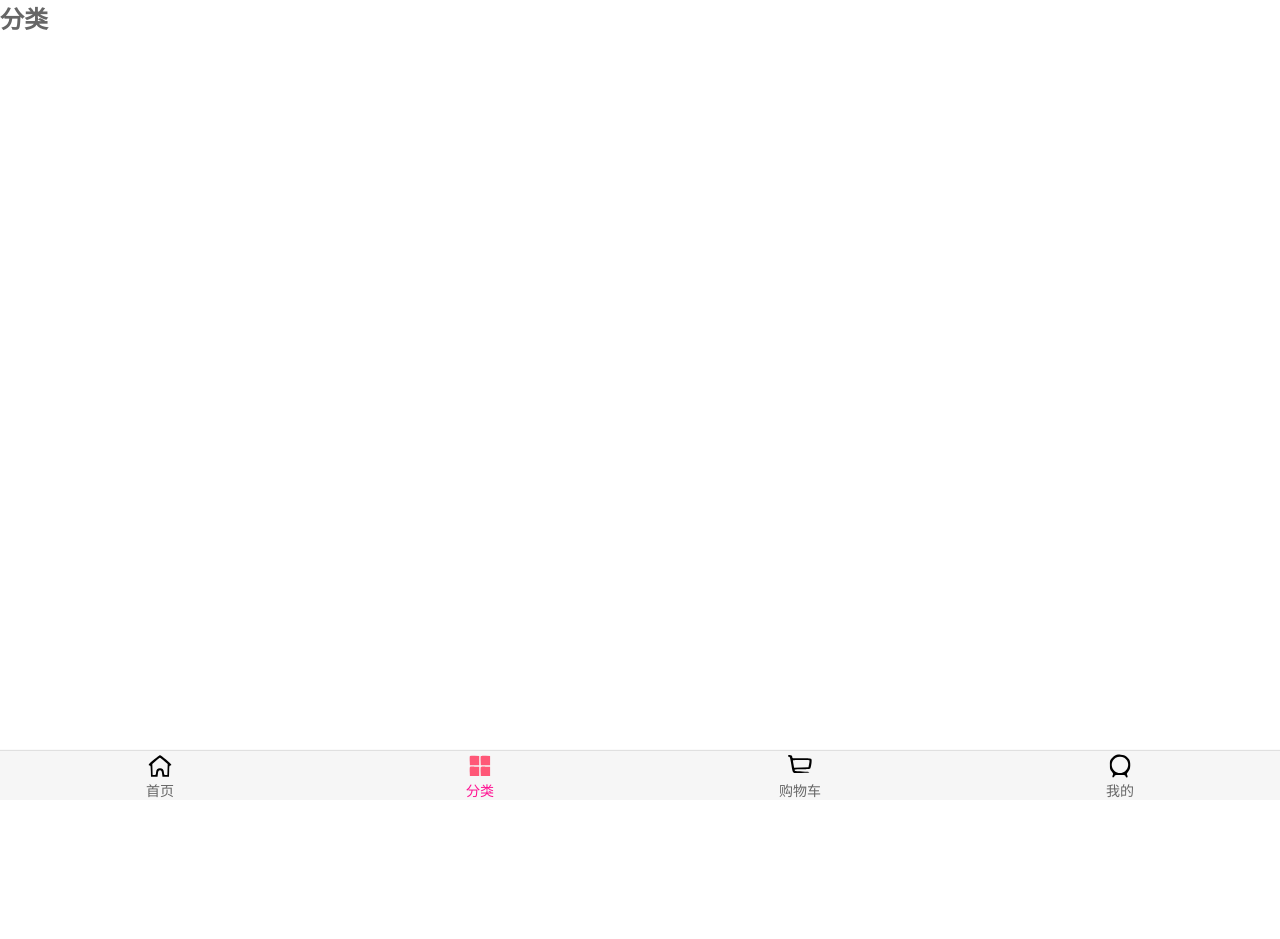
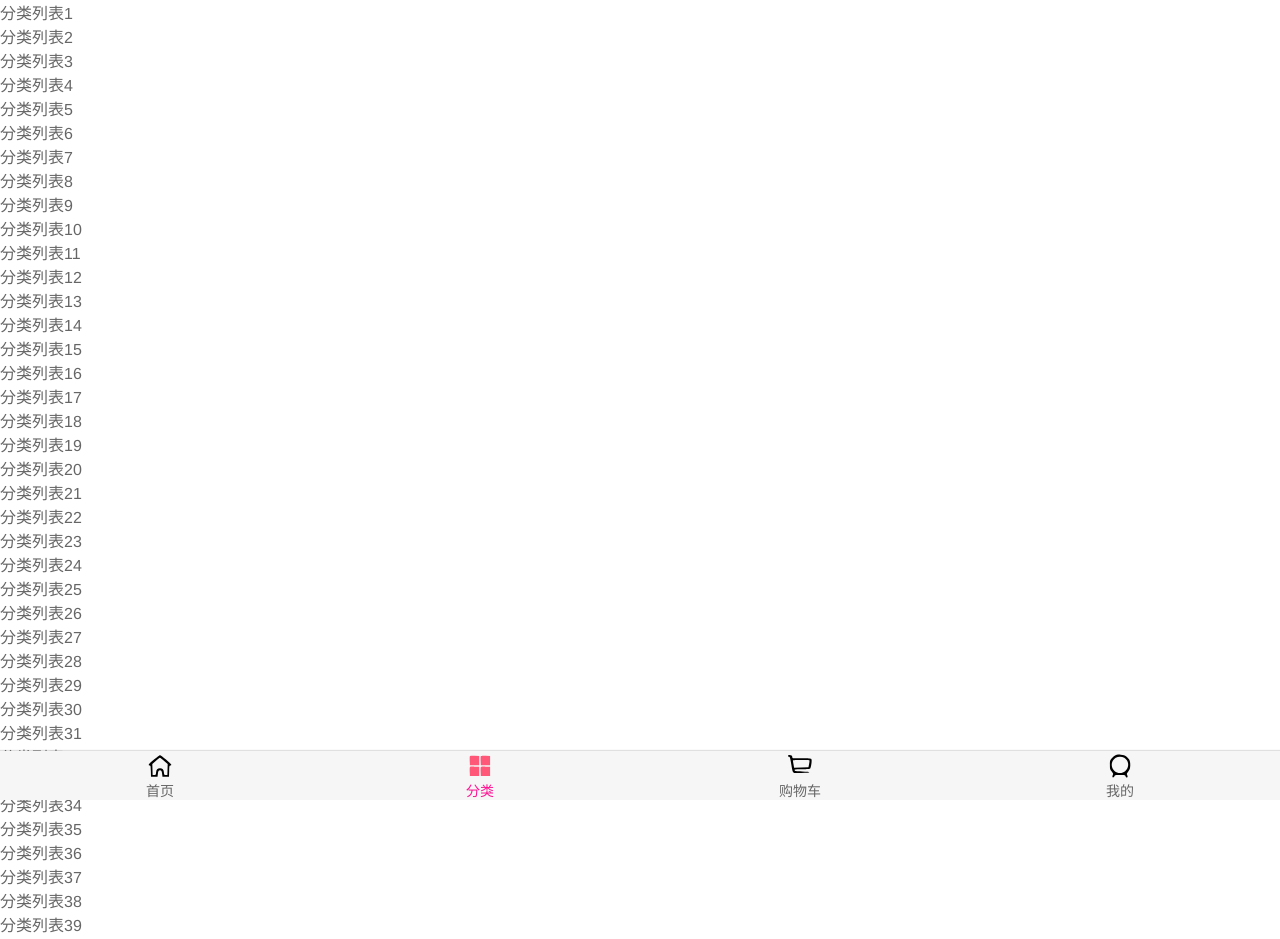
Before and after one commit to 925213723/supermall, a Vue app: page /category in a window 1280 px wide. Shown: the top 939 px of the page. Before the commit the page ends 800 px from the top, so only its background shows below. Built offline with nearby package versions, Linux system fonts and the light colour scheme.

Commit message:
'轮播图未完'

```diff
--- a/package.json
+++ b/package.json
@@ -8,6 +8,7 @@
     "lint": "vue-cli-service lint"
   },
   "dependencies": {
+    "axios": "^0.19.1",
     "core-js": "^3.4.4",
     "vue": "^2.6.10",
     "vue-router": "^3.1.3",
--- /dev/null
+++ b/src/components/common/nvabar/NvaBar.vue
@@ -0,0 +1,29 @@
+<template>
+  <div class="nav-bar">
+    <div class="left"><slot name="left"></slot></div>
+    <div class="center"><slot name="center"></slot></div>
+    <div class="right"><slot name="right"></slot></div>
+  </div>
+</template>
+
+<script>
+export default {
+  name: 'NvaBar'
+}
+</script>
+
+<style scoped>
+  .nav-bar{
+    display: flex;
+    line-height: 44px;
+    height: 44px;
+    text-align: center;
+    box-shadow: 0 1px 1px rgba(100, 100, 100, 0.2);
+  }
+  .left,.right{
+    width: 60px;
+  }
+  .center{
+    flex: 1;
+  }
+</style>
--- /dev/null
+++ b/src/network/home.js
@@ -0,0 +1,6 @@
+import { request } from './request'
+export function getHomeMultidata() {
+  return request({
+    url: '/home/multidata'
+  })
+}
--- /dev/null
+++ b/src/network/request.js
@@ -0,0 +1,27 @@
+import axios from 'axios'
+
+export function request(config) {
+  // 1.创建axios的实例
+  const instance = axios.create({
+    baseURL: 'http://123.207.32.32:8000',
+    timeout: 5000
+  })
+
+  // 2.axios的拦截器
+  // 2.1.请求拦截的作用
+  instance.interceptors.request.use(config => {
+    return config
+  }, err => {
+     console.log(err)
+  })
+
+  // 2.2.响应拦截
+  instance.interceptors.response.use(res => {
+    return res.data
+  }, err => {
+    console.log(err)
+  })
+
+  // 3.发送真正的网络请求
+  return instance(config)
+}
--- a/src/views/category/Category.vue
+++ b/src/views/category/Category.vue
@@ -1,5 +1,305 @@
 <template>
-  <h2>分类</h2>
+  <ul>
+    <li>分类列表1</li>
+    <li>分类列表2</li>
+    <li>分类列表3</li>
+    <li>分类列表4</li>
+    <li>分类列表5</li>
+    <li>分类列表6</li>
+    <li>分类列表7</li>
+    <li>分类列表8</li>
+    <li>分类列表9</li>
+    <li>分类列表10</li>
+    <li>分类列表11</li>
+    <li>分类列表12</li>
+    <li>分类列表13</li>
+    <li>分类列表14</li>
+    <li>分类列表15</li>
+    <li>分类列表16</li>
+    <li>分类列表17</li>
+    <li>分类列表18</li>
+    <li>分类列表19</li>
+    <li>分类列表20</li>
+    <li>分类列表21</li>
+    <li>分类列表22</li>
+    <li>分类列表23</li>
+    <li>分类列表24</li>
+    <li>分类列表25</li>
+    <li>分类列表26</li>
+    <li>分类列表27</li>
+    <li>分类列表28</li>
+    <li>分类列表29</li>
+    <li>分类列表30</li>
+    <li>分类列表31</li>
+    <li>分类列表32</li>
+    <li>分类列表33</li>
+    <li>分类列表34</li>
+    <li>分类列表35</li>
+    <li>分类列表36</li>
+    <li>分类列表37</li>
+    <li>分类列表38</li>
+    <li>分类列表39</li>
+    <li>分类列表40</li>
+    <li>分类列表41</li>
+    <li>分类列表42</li>
+    <li>分类列表43</li>
+    <li>分类列表44</li>
+    <li>分类列表45</li>
+    <li>分类列表46</li>
+    <li>分类列表47</li>
+    <li>分类列表48</li>
+    <li>分类列表49</li>
+    <li>分类列表50</li>
+    <li>分类列表1</li>
+    <li>分类列表2</li>
+    <li>分类列表3</li>
+    <li>分类列表4</li>
+    <li>分类列表5</li>
+    <li>分类列表6</li>
+    <li>分类列表7</li>
+    <li>分类列表8</li>
+    <li>分类列表9</li>
+    <li>分类列表10</li>
+    <li>分类列表11</li>
+    <li>分类列表12</li>
+    <li>分类列表13</li>
+    <li>分类列表14</li>
+    <li>分类列表15</li>
+    <li>分类列表16</li>
+    <li>分类列表17</li>
+    <li>分类列表18</li>
+    <li>分类列表19</li>
+    <li>分类列表20</li>
+    <li>分类列表21</li>
+    <li>分类列表22</li>
+    <li>分类列表23</li>
+    <li>分类列表24</li>
+    <li>分类列表25</li>
+    <li>分类列表26</li>
+    <li>分类列表27</li>
+    <li>分类列表28</li>
+    <li>分类列表29</li>
+    <li>分类列表30</li>
+    <li>分类列表31</li>
+    <li>分类列表32</li>
+    <li>分类列表33</li>
+    <li>分类列表34</li>
+    <li>分类列表35</li>
+    <li>分类列表36</li>
+    <li>分类列表37</li>
+    <li>分类列表38</li>
+    <li>分类列表39</li>
+    <li>分类列表40</li>
+    <li>分类列表41</li>
+    <li>分类列表42</li>
+    <li>分类列表43</li>
+    <li>分类列表44</li>
+    <li>分类列表45</li>
+    <li>分类列表46</li>
+    <li>分类列表47</li>
+    <li>分类列表48</li>
+    <li>分类列表49</li>
+    <li>分类列表50</li>
+    <li>分类列表1</li>
+    <li>分类列表2</li>
+    <li>分类列表3</li>
+    <li>分类列表4</li>
+    <li>分类列表5</li>
+    <li>分类列表6</li>
+    <li>分类列表7</li>
+    <li>分类列表8</li>
+    <li>分类列表9</li>
+    <li>分类列表10</li>
+    <li>分类列表11</li>
+    <li>分类列表12</li>
+    <li>分类列表13</li>
+    <li>分类列表14</li>
+    <li>分类列表15</li>
+    <li>分类列表16</li>
+    <li>分类列表17</li>
+    <li>分类列表18</li>
+    <li>分类列表19</li>
+    <li>分类列表20</li>
+    <li>分类列表21</li>
+    <li>分类列表22</li>
+    <li>分类列表23</li>
+    <li>分类列表24</li>
+    <li>分类列表25</li>
+    <li>分类列表26</li>
+    <li>分类列表27</li>
+    <li>分类列表28</li>
+    <li>分类列表29</li>
+    <li>分类列表30</li>
+    <li>分类列表31</li>
+    <li>分类列表32</li>
+    <li>分类列表33</li>
+    <li>分类列表34</li>
+    <li>分类列表35</li>
+    <li>分类列表36</li>
+    <li>分类列表37</li>
+    <li>分类列表38</li>
+    <li>分类列表39</li>
+    <li>分类列表40</li>
+    <li>分类列表41</li>
+    <li>分类列表42</li>
+    <li>分类列表43</li>
+    <li>分类列表44</li>
+    <li>分类列表45</li>
+    <li>分类列表46</li>
+    <li>分类列表47</li>
+    <li>分类列表48</li>
+    <li>分类列表49</li>
+    <li>分类列表50</li>
+    <li>分类列表1</li>
+    <li>分类列表2</li>
+    <li>分类列表3</li>
+    <li>分类列表4</li>
+    <li>分类列表5</li>
+    <li>分类列表6</li>
+    <li>分类列表7</li>
+    <li>分类列表8</li>
+    <li>分类列表9</li>
+    <li>分类列表10</li>
+    <li>分类列表11</li>
+    <li>分类列表12</li>
+    <li>分类列表13</li>
+    <li>分类列表14</li>
+    <li>分类列表15</li>
+    <li>分类列表16</li>
+    <li>分类列表17</li>
+    <li>分类列表18</li>
+    <li>分类列表19</li>
+    <li>分类列表20</li>
+    <li>分类列表21</li>
+    <li>分类列表22</li>
+    <li>分类列表23</li>
+    <li>分类列表24</li>
+    <li>分类列表25</li>
+    <li>分类列表26</li>
+    <li>分类列表27</li>
+    <li>分类列表28</li>
+    <li>分类列表29</li>
+    <li>分类列表30</li>
+    <li>分类列表31</li>
+    <li>分类列表32</li>
+    <li>分类列表33</li>
+    <li>分类列表34</li>
+    <li>分类列表35</li>
+    <li>分类列表36</li>
+    <li>分类列表37</li>
+    <li>分类列表38</li>
+    <li>分类列表39</li>
+    <li>分类列表40</li>
+    <li>分类列表41</li>
+    <li>分类列表42</li>
+    <li>分类列表43</li>
+    <li>分类列表44</li>
+    <li>分类列表45</li>
+    <li>分类列表46</li>
+    <li>分类列表47</li>
+    <li>分类列表48</li>
+    <li>分类列表49</li>
+    <li>分类列表1</li>
+    <li>分类列表2</li>
+    <li>分类列表3</li>
+    <li>分类列表4</li>
+    <li>分类列表5</li>
+    <li>分类列表6</li>
+    <li>分类列表7</li>
+    <li>分类列表8</li>
+    <li>分类列表9</li>
+    <li>分类列表10</li>
+    <li>分类列表11</li>
+    <li>分类列表12</li>
+    <li>分类列表13</li>
+    <li>分类列表14</li>
+    <li>分类列表15</li>
+    <li>分类列表16</li>
+    <li>分类列表17</li>
+    <li>分类列表18</li>
+    <li>分类列表19</li>
+    <li>分类列表20</li>
+    <li>分类列表21</li>
+    <li>分类列表22</li>
+    <li>分类列表23</li>
+    <li>分类列表24</li>
+    <li>分类列表25</li>
+    <li>分类列表26</li>
+    <li>分类列表27</li>
+    <li>分类列表28</li>
+    <li>分类列表29</li>
+    <li>分类列表30</li>
+    <li>分类列表31</li>
+    <li>分类列表32</li>
+    <li>分类列表33</li>
+    <li>分类列表34</li>
+    <li>分类列表35</li>
+    <li>分类列表36</li>
+    <li>分类列表37</li>
+    <li>分类列表38</li>
+    <li>分类列表39</li>
+    <li>分类列表40</li>
+    <li>分类列表41</li>
+    <li>分类列表42</li>
+    <li>分类列表43</li>
+    <li>分类列表44</li>
+    <li>分类列表45</li>
+    <li>分类列表46</li>
+    <li>分类列表47</li>
+    <li>分类列表48</li>
+    <li>分类列表49</li>
+    <li>分类列表50</li>
+    <li>分类列表50</li><li>分类列表1</li>
+    <li>分类列表2</li>
+    <li>分类列表3</li>
+    <li>分类列表4</li>
+    <li>分类列表5</li>
+    <li>分类列表6</li>
+    <li>分类列表7</li>
+    <li>分类列表8</li>
+    <li>分类列表9</li>
+    <li>分类列表10</li>
+    <li>分类列表11</li>
+    <li>分类列表12</li>
+    <li>分类列表13</li>
+    <li>分类列表14</li>
+    <li>分类列表15</li>
+    <li>分类列表16</li>
+    <li>分类列表17</li>
+    <li>分类列表18</li>
+    <li>分类列表19</li>
+    <li>分类列表20</li>
+    <li>分类列表21</li>
+    <li>分类列表22</li>
+    <li>分类列表23</li>
+    <li>分类列表24</li>
+    <li>分类列表25</li>
+    <li>分类列表26</li>
+    <li>分类列表27</li>
+    <li>分类列表28</li>
+    <li>分类列表29</li>
+    <li>分类列表30</li>
+    <li>分类列表31</li>
+    <li>分类列表32</li>
+    <li>分类列表33</li>
+    <li>分类列表34</li>
+    <li>分类列表35</li>
+    <li>分类列表36</li>
+    <li>分类列表37</li>
+    <li>分类列表38</li>
+    <li>分类列表39</li>
+    <li>分类列表40</li>
+    <li>分类列表41</li>
+    <li>分类列表42</li>
+    <li>分类列表43</li>
+    <li>分类列表44</li>
+    <li>分类列表45</li>
+    <li>分类列表46</li>
+    <li>分类列表47</li>
+    <li>分类列表48</li>
+    <li>分类列表49</li>
+    <li>分类列表50</li>
+  </ul>
 </template>
 
 <script>
--- a/src/views/home/Home.vue
+++ b/src/views/home/Home.vue
@@ -1,13 +1,30 @@
 <template>
-  <h2>首页</h2>
+  <div id="home">
+    <NavBar class="home-nav"><div slot="center">购物街</div></NavBar>
+  </div>
 </template>
 
 <script>
+  import NavBar from 'components/common/nvabar/NvaBar'
+  import { getHomeMultidata } from 'network/home'
   export default {
-    name: 'Home'
+    name: 'Home',
+    components: {
+      NavBar
+    },
+    created() {
+      console.log('qwertui')
+      getHomeMultidata().then(res => {
+        console.log(res)
+      })
+    }
   }
 </script>
 
 <style scoped>
-
+  .home-nav{
+    background-color: var(--color-tint);
+    color: #fff;
+    font-size: 20px;
+  }
 </style>
```
Also changed, not shown: 2 other files (tests, documents, lock files or other folders).
